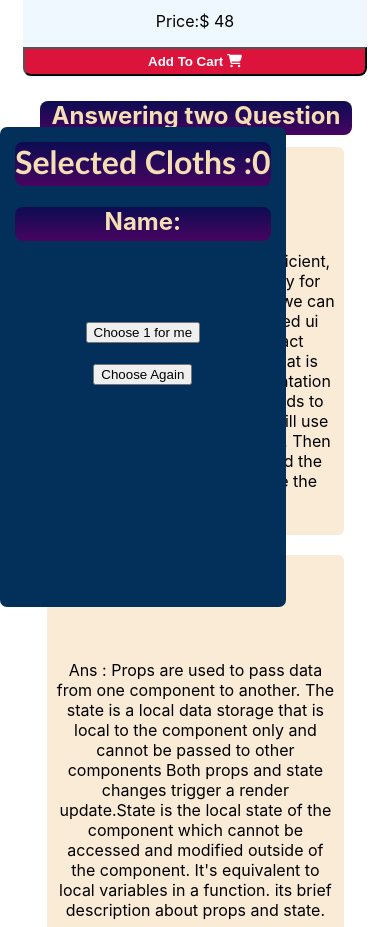
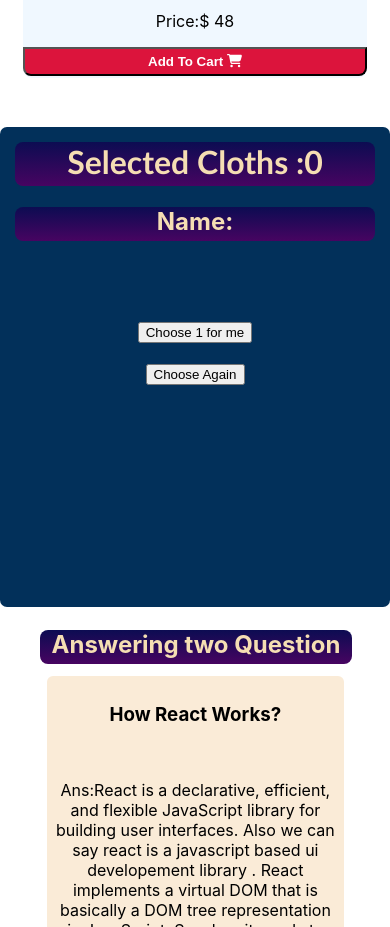
Before and after one commit to jahidulislam123/Lucky-one-assignment-8, a React (Create React App) app: page / in a window 390 px wide. Shown: the part 5340-6267 px from the top of the page. Built offline with nearby package versions, Linux system fonts and the light colour scheme.

Commit message:
first commit

```diff
--- a/src/components/Book/Book.js
+++ b/src/components/Book/Book.js
@@ -42,7 +42,7 @@ const Book = () => {
                     ></Singlebook> )
             }
             </div>
-            <div>
+            <div  className='cart' >
                 {/* <p>item{cart.length}</p> */}
                 <Cart  cart={cart}  removeCart={removeCart}  ></Cart>
 
--- a/src/components/Book/Cart.css
+++ b/src/components/Book/Cart.css
@@ -27,11 +27,12 @@ h2 {
 
 @media only screen and (max-width: 600px) {
     .Cart {
-        display: block;
+        position: relative;
+        margin-bottom: 23px;
+        z-index: -1;
+        margin-right: 0;
 
     }
 
 
-
-
 }
```
Also changed, not shown: src/components/Book/Book.css (+8 -2 lines).
